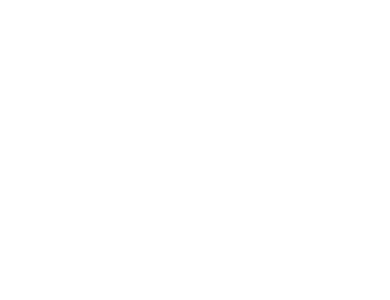
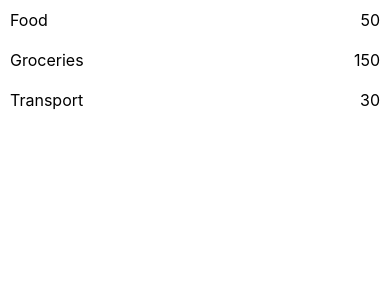
Before and after one commit to GoranACM/ListApp, a React Native app: screen / in a window 390 px wide. Shown: the top 300 px of the page. Built offline with nearby package versions, Linux system fonts and the light colour scheme.

Commit message:
Render a list of items from an array

```diff
--- a/App.js
+++ b/App.js
@@ -1,19 +1,35 @@
 import { StatusBar } from 'expo-status-bar';
 import React, { Component } from 'react';
-import { StyleSheet, Text, View, SafeAreaView } from 'react-native';
+import { StyleSheet, Text, View, SafeAreaView, FlatList } from 'react-native';
+import { Item } from './components/item';
 
 export default class App extends Component {
+
+  listData = [
+    { id: '1', amount: 50, category: 'Food' },
+    { id: '2', amount: 150, category: 'Groceries' },
+    { id: '3', amount: 30, category: 'Transport' },
+  ]
+
   render() {
     return (
-      <SafeAreaView>
-
+      <SafeAreaView style={styles.main}>
+        <FlatList
+          data={ this.listData }
+          renderItem={ this.renderList }
+          keyExtractor={ item => item.id }
+        />
       </SafeAreaView>
     )
   }
+
+  renderList = ({ item }) => (
+    <Item amount={ item.amount } category={ item.category }/>
+  )
 }
 
 const styles = StyleSheet.create({
   main: {
     paddingHorizontal: 10,
-  },
+  }
 })
```
